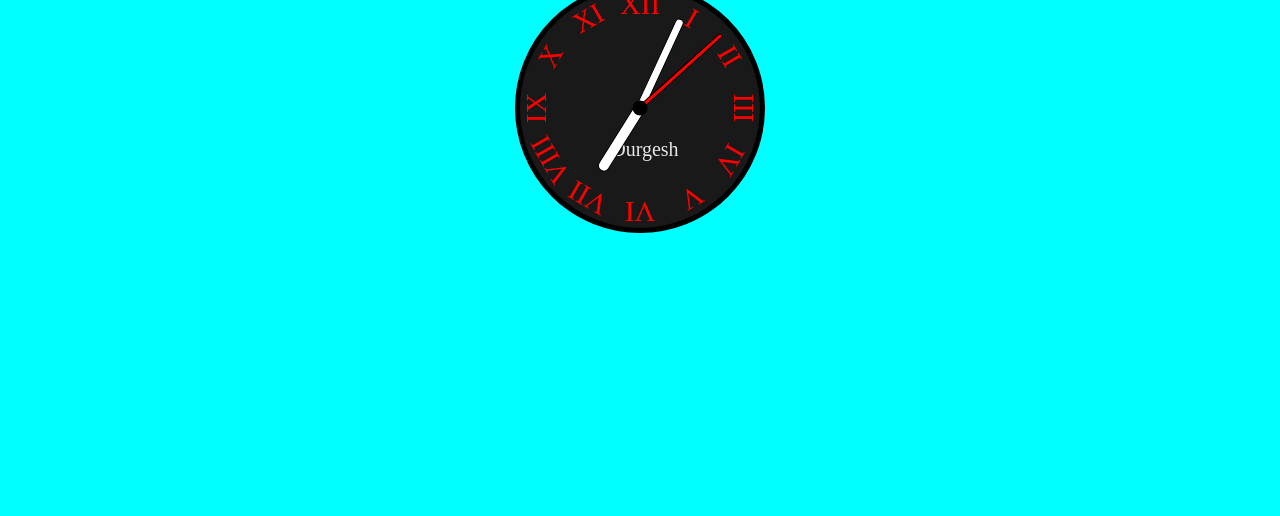
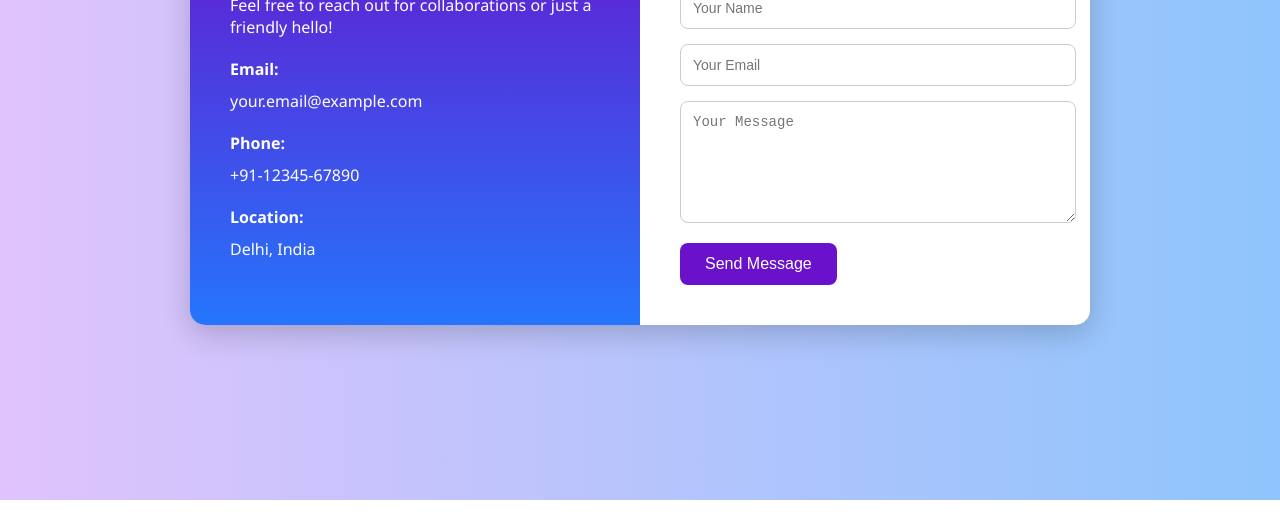
Before and after one commit to YADAVDURGESH01/Clock, a plain HTML site: page index.html in a window 1280 px wide. Shown: the part 300-816 px from the top of the page. Drawn offline with Linux system fonts and the light colour scheme.

Commit message:
Update index.html

```diff
--- a/index.html
+++ b/index.html
@@ -1,34 +1,129 @@
 <!DOCTYPE html>
 <html lang="en">
-  <head>
-    <meta charset="UTF-8" />
-    <meta http-equiv="X-UA-Compatible" content="IE=edge" />
-    <meta name="viewport" content="width=device-width, initial-scale=1.0" />
-    <link rel="stylesheet" href="style.css" />
-    <title>Clock</title>
-  </head>
-  <body>
-    <div class="wrapper">
-      <!-- <p style="text-align: center;">Touch the watch Durgesh</p> -->
-    <div class="clock">
-      <div class="faded">Durgesh</div>
-      <div class="hand hour" data-hour-hand></div>
-      <div class="hand minute" data-minute-hand></div>
-      <div class="hand second" data-second-hand></div>
-      <div class="number number1">I</div>
-      <div class="number number2">II</div>
-      <div class="number number3">III</div>
-      <div class="number number4">IV</div>
-      <div class="number number5">V</div>
-      <div class="number number6">VI</div>
-      <div class="number number7">VII</div>
-      <div class="number number8">VIII</div>
-      <div class="number number9">IX</div>
-      <div class="number number10">X</div>
-      <div class="number number11">XI</div>
-      <div class="number number12">XII</div>
+<head>
+  <meta charset="UTF-8" />
+  <meta name="viewport" content="width=device-width, initial-scale=1.0"/>
+  <title>Contact Me</title>
+  <style>
+    body {
+      margin: 0;
+      font-family: 'Segoe UI', Tahoma, Geneva, Verdana, sans-serif;
+      background: linear-gradient(to right, #e0c3fc, #8ec5fc);
+      display: flex;
+      align-items: center;
+      justify-content: center;
+      height: 100vh;
+    }
+
+    .contact-container {
+      background-color: white;
+      border-radius: 15px;
+      box-shadow: 0 8px 30px rgba(0, 0, 0, 0.2);
+      max-width: 900px;
+      width: 100%;
+      display: flex;
+      flex-wrap: wrap;
+      overflow: hidden;
+    }
+
+    .contact-info, .contact-form {
+      flex: 1;
+      padding: 40px;
+      box-sizing: border-box;
+    }
+
+    .contact-info {
+      background: #6a11cb;
+      background: linear-gradient(to bottom, #6a11cb, #2575fc);
+      color: white;
+    }
+
+    .contact-info h2 {
+      font-size: 32px;
+      margin-bottom: 10px;
+    }
+
+    .contact-info p {
+      font-size: 16px;
+      margin: 10px 0;
+    }
+
+    .contact-info .info-item {
+      margin: 20px 0;
+    }
+
+    .contact-form h2 {
+      margin-bottom: 20px;
+      color: #333;
+    }
+
+    .contact-form input,
+    .contact-form textarea {
+      width: 100%;
+      padding: 12px;
+      margin-bottom: 15px;
+      border: 1px solid #ccc;
+      border-radius: 8px;
+      font-size: 14px;
+      resize: vertical;
+    }
+
+    .contact-form button {
+      background-color: #6a11cb;
+      color: white;
+      border: none;
+      padding: 12px 25px;
+      font-size: 16px;
+      border-radius: 8px;
+      cursor: pointer;
+      transition: background 0.3s ease;
+    }
+
+    .contact-form button:hover {
+      background-color: #5011a6;
+    }
+
+    @media (max-width: 768px) {
+      .contact-container {
+        flex-direction: column;
+      }
+    }
+  </style>
+</head>
+<body>
+
+  <div class="contact-container">
+    <div class="contact-info">
+      <h2>Let's Connect</h2>
+      <p>Feel free to reach out for collaborations or just a friendly hello!</p>
+
+      <div class="info-item">
+        <strong>Email:</strong>
+        <p>your.email@example.com</p>
+      </div>
+
+      <div class="info-item">
+        <strong>Phone:</strong>
+        <p>+91-12345-67890</p>
+      </div>
+
+      <div class="info-item">
+        <strong>Location:</strong>
+        <p>Delhi, India</p>
+      </div>
+    </div>
+
+    <div class="contact-form">
+      <h2>Send a Message</h2>
+      <form action="https://api.web3forms.com/submit" method="POST">
+        <input type="hidden" name="access_key" value="5dc10972-101c-4e2d-aba9-ba96f93bd0f9">
+        <input type="text" name="name" placeholder="Your Name" required />
+        <input type="email" name="email" placeholder="Your Email" required />
+        <textarea name="message" rows="6" placeholder="Your Message" required></textarea>
+        <button type="submit">Send Message</button>
+      </form>
     </div>
   </div>
-    <script src="main.js"></script>
-  </body>
+
+</body>
 </html>
```
